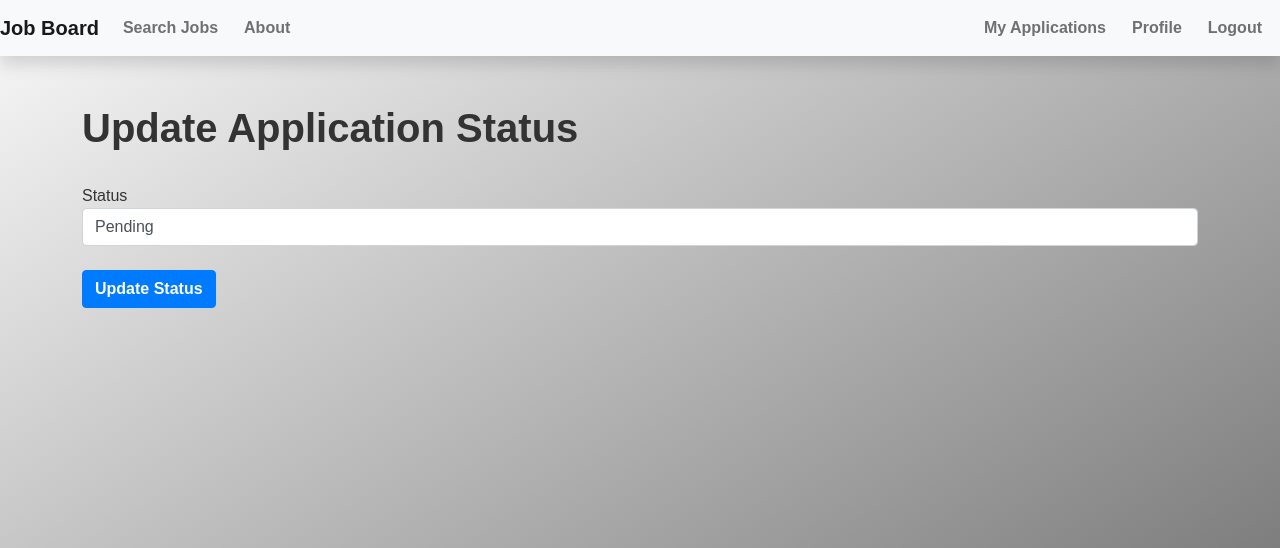
After one commit to SerhanMiah/FlaskSQL-JobBoard, a Flask app: page /applications/2/update_status in a window 1280 px wide. The commit adds this page. Shown: the top 548 px of the page. Run offline with Flask 2, Linux system fonts and the light colour scheme; a user stored in the database is signed in; data comes from the database, SQL or seed files in the repository; some libraries are stand-ins or nearby versions.

Commit message:
adding the job status feature for user

```diff
--- a/project/applicants/routes.py
+++ b/project/applicants/routes.py
@@ -1,5 +1,5 @@
 import os
-from flask import Blueprint, render_template, redirect, url_for, flash, current_app
+from flask import Blueprint, render_template, redirect, url_for, flash, current_app, request
 from project import db
 from flask_login import login_required, current_user
 from datetime import datetime
@@ -77,16 +77,25 @@ def delete_application(application_id):
     return redirect(url_for('applicants.my_applications'))
 
 
-@applicants_bp.route('/applications/<int:application_id>/status/<string:status>', methods=['POST'])
+@applicants_bp.route('/applications/<int:application_id>/update_status', methods=['GET', 'POST'])
 @login_required
-def update_application_status(application_id, status):
+def update_application_status(application_id):
     application = Application.query.get_or_404(application_id)
+
     if application.user_id != current_user.id:
         flash('You do not have permission to update the status of this application', 'danger')
         return redirect(url_for('applicants.my_applications'))
 
-    application.status = status
-    db.session.commit()
+    if request.method == 'POST':
+        new_status = request.form.get('status')
+        if new_status not in ['pending', 'approved', 'rejected']:
+            flash('Invalid status', 'danger')
+            return redirect(url_for('applicants.update_application_status', application_id=application_id))
 
-    flash(f'Application status changed to {status} successfully', 'success')
-    return redirect(url_for('applicants.application_detail', application_id=application_id))
+        application.status = new_status
+        db.session.commit()
+
+        flash(f'Application status updated to {new_status}', 'success')
+        return redirect(url_for('applicants.application_detail', application_id=application.id))
+
+    return render_template('update_application_status.html', application=application)
--- a/project/static/style.css
+++ b/project/static/style.css
@@ -122,43 +122,41 @@ a:hover {
 }
 
 /* Navigation */
+.navbar {
+  background-color: #fff;
+  box-shadow: 0 0.5rem 1rem rgba(0, 0, 0, 0.15);
+}
+
+.navbar-brand,
+.navbar-nav .nav-link {
+  color: #333;
+  font-weight: 600;
+  transition: all 0.2s ease-in-out;
+}
+
+.navbar-brand:hover,
+.navbar-nav .nav-link:hover {
+  color: #007bff;
+}
+
 .navbar-nav {
-margin-right: auto;
-display: flex;
-justify-content: space-evenly;
+  display: flex;
+  justify-content: space-between;
+  align-items: center;
 }
 
 .navbar-nav li {
-margin-right: 10px;
+  margin-right: 10px;
 }
 
 .navbar-nav .nav-link {
-padding-right: 0;
-padding-left: 0;
-margin-right: 10px;
-color: #333;
-font-weight: 600;
-transition: all 0.2s ease-in-out;
+  padding: 0 10px;
 }
 
-.navbar-nav .nav-link:hover {
-color: #007bff;
+.navbar-nav.ml-auto {
+  margin-left: auto;
 }
 
-.navbar-brand {
-color: #333;
-font-weight: 600;
-transition: all 0.2s ease-in-out;
-}
-
-.navbar-brand:hover {
-color: #007bff;
-}
-
-.navbar {
-background-color: #fff;
-box-shadow: 0 0.5rem 1rem rgba(0, 0, 0, 0.15);
-}
 
 @media (max-width: 991.98px) {
 .navbar-nav {
--- a/project/templates/application_detail.html
+++ b/project/templates/application_detail.html
@@ -8,7 +8,7 @@
     </div>
     <div class="card-body">
       <h6 class="card-subtitle mb-2 text-muted">Application Status: {{ application.status }}</h6>
-      <form action="{{ url_for('applicants.update_application_status', application_id=123, status='accepted') }}" method="post">
+      <form action="{{ url_for('applicants.update_application_status', application_id=application.id, status='accepted') }}" method="post">
         <div class="input-group">
           <select class="form-select" name="status">
             <option value="Accepted" {% if application.status == 'Accepted' %} selected {% endif %}>Accepted</option>
--- a/project/templates/base.html
+++ b/project/templates/base.html
@@ -16,15 +16,20 @@
           <li class="nav-item">
             <a class="nav-link" href="{{ url_for('job_board.search') }}">Search Jobs</a>
           </li>
+          <li class="nav-item">
+            <a class="nav-link" href="{{ url_for('main.about') }}">About</a>
+          </li>
+        </ul>
+        <ul class="navbar-nav ml-auto">
           {% if current_user.is_authenticated %}
+            <li class="nav-item">
+              <a class="nav-link" href="{{ url_for('applicants.my_applications') }}">My Applications</a>
+            </li>
             <li class="nav-item">
               <a class="nav-link" href="{{ url_for('users.account') }}">Profile</a>
             </li>
             <li class="nav-item">
               <a class="nav-link" href="{{ url_for('users.logout') }}">Logout</a>
-            </li>
-            <li class="nav-item">
-              <a class="nav-link" href="{{ url_for('applicants.my_applications') }}">My Applications</a>
             </li>
           {% else %}
             <li class="nav-item">
@@ -34,13 +39,10 @@
               <a class="nav-link" href="{{ url_for('users.login') }}">Login</a>
             </li>
           {% endif %}
-
-          <li class="nav-item">
-            <a class="nav-link" href="{{ url_for('main.about') }}">About</a>
-          </li>
         </ul>
       </div>
     </nav>
+
     {% with messages = get_flashed_messages(with_categories=true) %}
       {% if messages %}
         <ul class="flashes">
--- /dev/null
+++ b/project/templates/update_application_status.html
@@ -0,0 +1,18 @@
+{% extends "base.html" %}
+
+{% block content %}
+<h1>Update Application Status</h1>
+
+<form method="POST">
+    <div class="form-group">
+        <label for="status">Status</label>
+        <select class="form-control" id="status" name="status">
+            <option value="pending" {% if application.status == 'pending' %}selected{% endif %}>Pending</option>
+            <option value="approved" {% if application.status == 'approved' %}selected{% endif %}>Approved</option>
+            <option value="rejected" {% if application.status == 'rejected' %}selected{% endif %}>Rejected</option>
+        </select>
+    </div>
+
+    <button type="submit" class="btn btn-primary">Update Status</button>
+</form>
+{% endblock %}
```
Also changed, not shown: other parts of project/static/style.css (+49 -0 lines), project/job_board/routes.py (+7 -1 lines), project/templates/account.html (+45 -4 lines).
